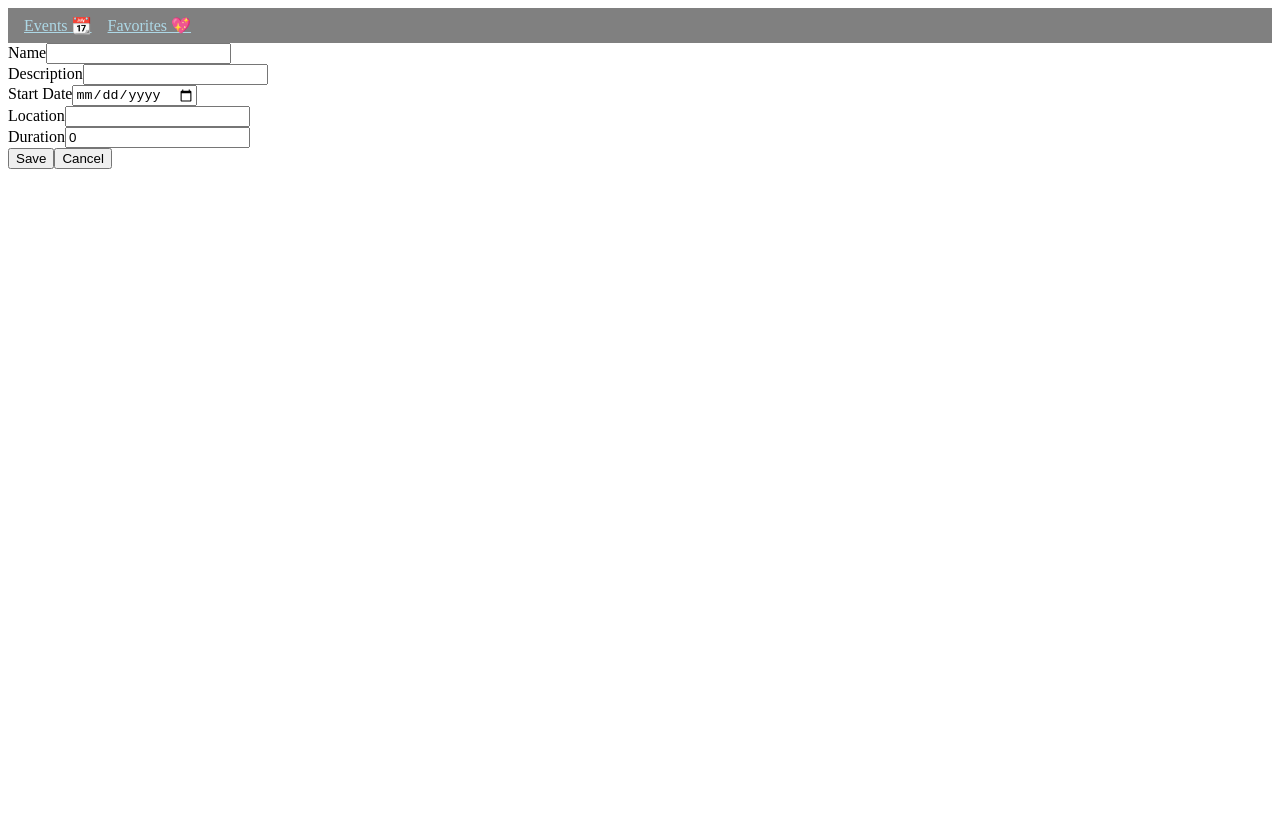
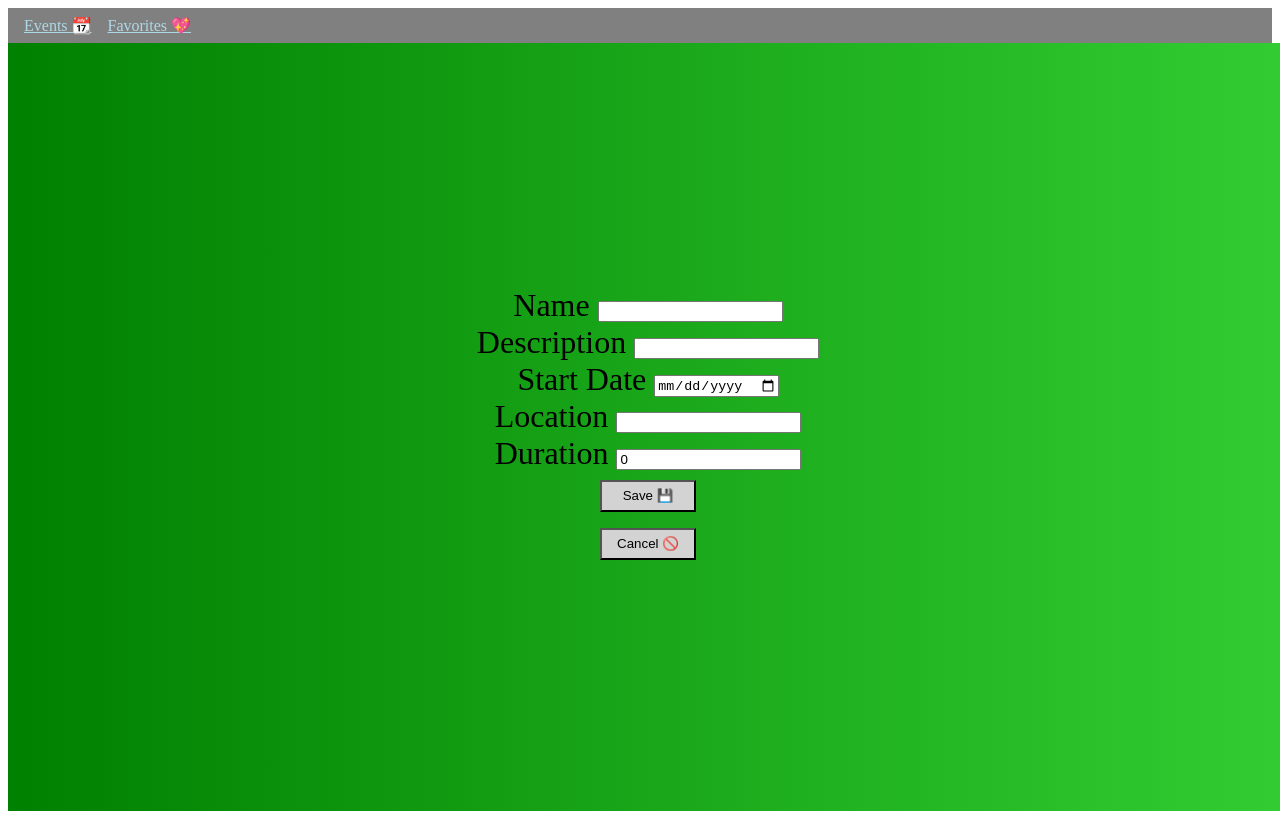
Before and after one commit to jfwedlick/GC-Event-Hub-Front-End, an Angular app: page /eventsubmitform in a window 1280 px wide. Built offline with nearby package versions, Linux system fonts and the light colour scheme.

Commit message:
page styling

```diff
--- a/angular.json
+++ b/angular.json
@@ -97,5 +97,8 @@
         }
       }
     }
+  },
+  "cli": {
+    "analytics": false
   }
 }
--- a/src/app/Components/event-details/event-details.component.css
+++ b/src/app/Components/event-details/event-details.component.css
@@ -5,4 +5,17 @@ div {
     justify-content: center;
     align-items: center;
     flex-direction: column;
+    background: linear-gradient(to right, green, limegreen);
   }
+
+h2 {
+  margin: 0.25rem;
+  font-size: 4rem;
+  font-family: Verdana, Geneva, Tahoma, sans-serif;
+  }
+
+p {
+  margin: 0rem;
+  font-size: 2rem;
+  font-family: Verdana, Geneva, Tahoma, sans-serif;
+}
--- a/src/app/Components/event-submit-form/event-submit-form.component.css
+++ b/src/app/Components/event-submit-form/event-submit-form.component.css
@@ -0,0 +1,29 @@
+form {
+    width: 100%;
+    height: 100%;
+    display: flex;
+    justify-content: center;
+    align-items: center;
+    flex-direction: column;
+    font-size: 2rem;
+    background: linear-gradient(to right, green, limegreen);
+  }
+
+button {
+    margin: 0.5rem;
+    height: 2rem;
+    width: 6rem;
+    background-color: lightgray;
+}
+
+h2 {
+  margin: 0.25rem;
+  font-size: 4rem;
+  font-family: Verdana, Geneva, Tahoma, sans-serif;
+  }
+
+p {
+  margin: 0rem;
+  font-size: 2rem;
+  font-family: Verdana, Geneva, Tahoma, sans-serif;
+}
--- a/src/app/Components/event-submit-form/event-submit-form.component.html
+++ b/src/app/Components/event-submit-form/event-submit-form.component.html
@@ -1,29 +1,29 @@
 <form (ngSubmit)="handleEventSubmission()">
     <div class="form-group">
-        <label for="name">Name</label>
+        <label for="name">Name </label>
         <input type="text" id="name" [(ngModel)]="name" name="name" required>
     </div>
 
     <div class="form-group">
-        <label for="description">Description</label>
+        <label for="description">Description </label>
         <input type="text" id="description" [(ngModel)]="description" name="description" required>
     </div>
 
     <div class="form-group">
-        <label for="startdate">Start Date</label>
+        <label for="startdate">Start Date </label>
         <input type="date" id="startdate" [(ngModel)]="startdate" name="startdate" required>
     </div>
 
     <div class="form-group">
-        <label for="location">Location</label>
+        <label for="location">Location </label>
         <input type="text" id="location" [(ngModel)]="location" name="location" required>
     </div>
 
     <div class="form-group">
-        <label for="duration">Duration</label>
+        <label for="duration">Duration </label>
         <input type="number" id="duration" [(ngModel)]="duration" name="duration" required>
     </div>
 
-    <button type="submit">Save</button>
-    <button type="cancel">Cancel</button>
+    <button type="submit">Save 💾</button>
+    <button type="cancel">Cancel 🚫</button>
 </form>
--- a/src/app/Components/list-of-events/list-of-events.component.css
+++ b/src/app/Components/list-of-events/list-of-events.component.css
@@ -0,0 +1,21 @@
+div {
+    width: 100%;
+    height: 100%;
+    display: flex;
+    justify-content: center;
+    align-items: center;
+    flex-direction: column;
+    background: linear-gradient(to right, green, limegreen);
+  }
+
+h1 {
+  margin: 0.25rem;
+  font-size: 4rem;
+  font-family: Verdana, Geneva, Tahoma, sans-serif;
+  }
+
+table {
+  margin: 0rem;
+  font-size: 2rem;
+  font-family: Verdana, Geneva, Tahoma, sans-serif;
+}
--- a/src/app/Components/list-of-events/list-of-events.component.html
+++ b/src/app/Components/list-of-events/list-of-events.component.html
@@ -1,4 +1,5 @@
 @if (events$ | async; as eventInfo){
+   <div>
     <h1>List of Events</h1>
     <table>
         <thead>
@@ -23,6 +24,7 @@
         <a [routerLink]="'/eventsubmitform/'">Add Event🗒️</a>
         </tbody>
     </table>
+</div>
 
 
 }
--- a/src/app/Components/list-of-favorites/list-of-favorites.component.css
+++ b/src/app/Components/list-of-favorites/list-of-favorites.component.css
@@ -0,0 +1,21 @@
+div {
+    width: 100%;
+    height: 100%;
+    display: flex;
+    justify-content: center;
+    align-items: center;
+    flex-direction: column;
+    background: linear-gradient(to right, green, limegreen);
+  }
+
+h2 {
+  margin: 0.25rem;
+  font-size: 4rem;
+  font-family: Verdana, Geneva, Tahoma, sans-serif;
+  }
+
+form  {
+  margin: 0.25rem;
+  font-size: 2rem;
+  font-family: Verdana, Geneva, Tahoma, sans-serif;
+}
--- a/src/app/Components/list-of-favorites/list-of-favorites.component.html
+++ b/src/app/Components/list-of-favorites/list-of-favorites.component.html
@@ -1,5 +1,6 @@
+<div>
 <form (ngSubmit)="handleSubmit(userIdList)">
-    <label for="userIdList">Choose a User:</label>
+    <label for="userIdList">Choose a User:  </label>
     <select id="userIdList" name="userIdList">
         <option value="davidusr">David</option>
         <option value="frankusr">Frank</option>
@@ -10,3 +11,4 @@
 </form>
 
 <p>{{userIdList}}</p>
+</div>
--- a/src/environments/environment.development.ts
+++ b/src/environments/environment.development.ts
@@ -1,4 +1,4 @@
 export const environment = {
     production: false,
-    apiDomain: "https://localhost:7191"
+    apiDomain: "https://localhost:44332"
 };
--- a/src/environments/environment.ts
+++ b/src/environments/environment.ts
@@ -1,4 +1,4 @@
 export const environment = {
     production: true,
-    apiDomain: "https://MyApp.com/api"
+    apiDomain: "https://localhost:44332"
 };
```
